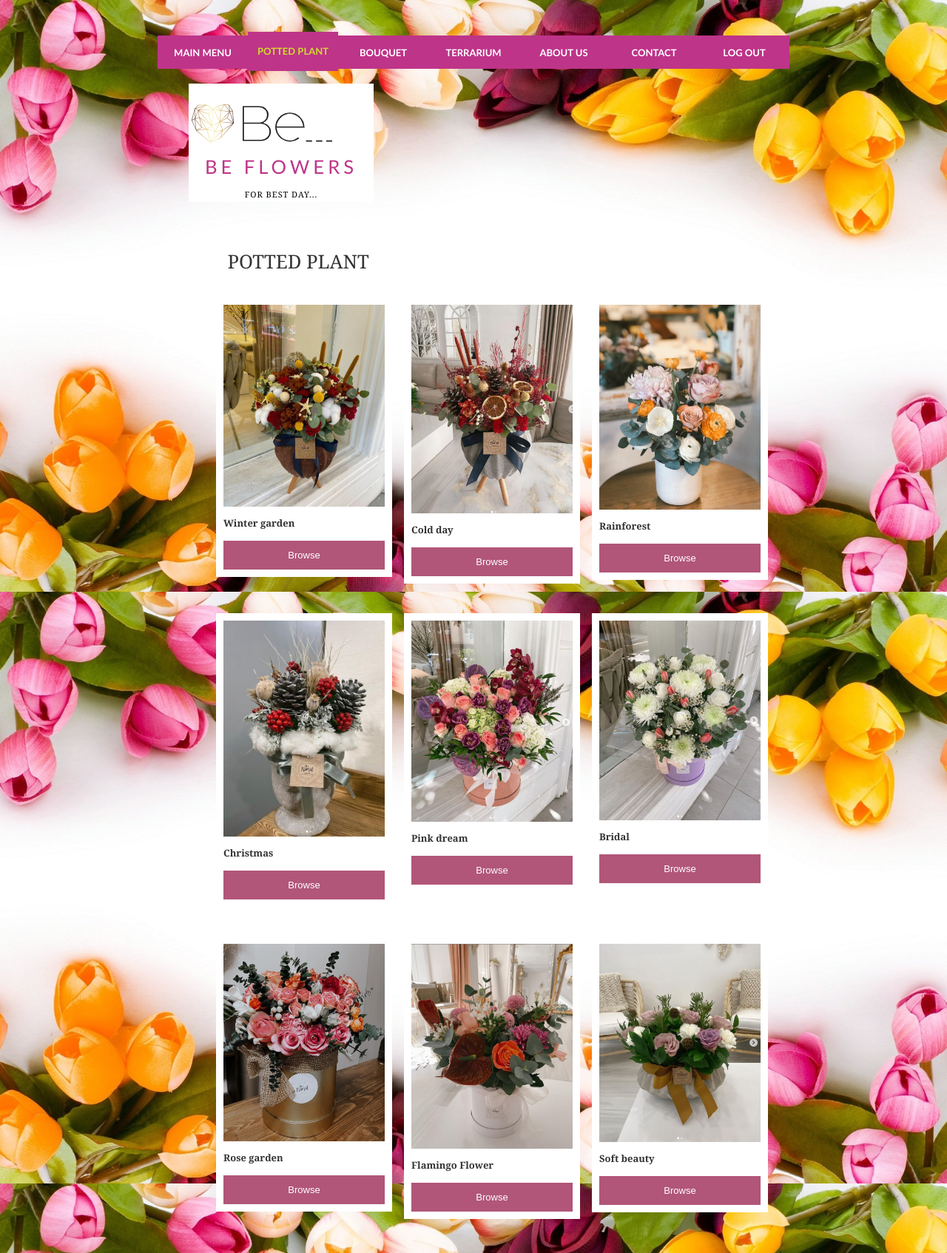
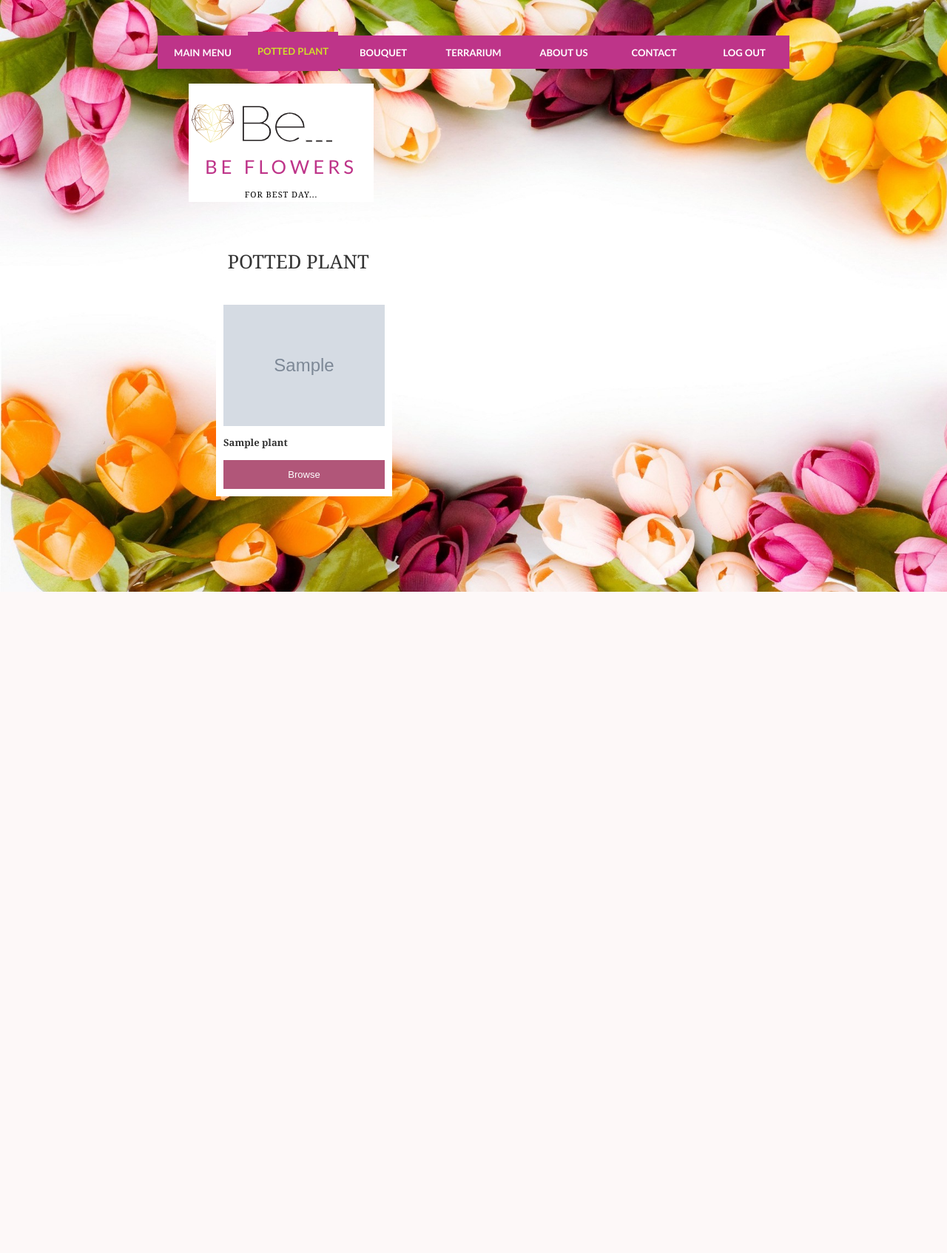
Before and after one commit to akcayilknur/web, a PHP site: the page made by saksı.php in a window 1280 px wide. Shown: the whole page at 74% size. After the commit the page ends 800 px from the top, so only its background shows below. Run offline with PHP 8.4, Linux system fonts and the light colour scheme; tables that the repository leaves empty or names only in its code hold one stand-in row (values such as "Sample post"); grey boxes marked "Sample" are stand-in pictures.

Commit message:
potted plants page connected to database

```diff
--- a/saksı.php
+++ b/saksı.php
@@ -1,3 +1,13 @@
+<?php
+// Include the database configuration file
+include 'config.php';
+$conn = OpenCon();
+
+?>
+
+
+
+
 <html>
 
 <head>
@@ -37,103 +47,80 @@
         <br>
         <h1> &emsp;&emsp;&emsp;&emsp;&emsp;&emsp; &emsp;&emsp;&emsp;&emsp; POTTED PLANT</h1>
 
-
         <div class="row">
             <div class="column">
             </div>
+<?php
+        // Get images from the database
+$query = $conn->query("SELECT * FROM potted_plant LIMIT 0,3");
 
+if($query->num_rows > 0){
+    while($row = $query->fetch_assoc()){
+        $imageURL = 'saksı/'.$row["picture"];
+?>
             <div class="column">
                 <div class="content">
-                    <img src="saksı/saksı1.png" alt="Lights" style="width:100%">
-                    <h3>Winter garden</h3>
-                    <center><button onclick="window.location.href = 'PC-pottedplant-1.php';">Browse</button></center>
+                    <img src="<?php echo $imageURL; ?>" alt="Lights" style="width:100%">
+                    <h3><?php echo $row['flower_name']; ?></h3>
+                    <button onclick="window.location.href = 'PC-pottedplant-1.php';">Browse</button>
 
                 </div>
             </div>
-
-            <div class="column">
-                <div class="content">
-                    <img src="saksı/saksı2.png" alt="Nature" style="width:100%">
-                    <h3>Cold day</h3>
-                    <center><button onclick="window.location.href = 'https://www.google.com';">Browse</button></center>
-
-                </div>
-            </div>
-
-            <div class="column">
-                <div class="content">
-                    <img src="saksı/saksı3.png" alt="Mountains" style="width:100%">
-                    <h3>Rainforest</h3>
-                    <center><button onclick="window.location.href = 'https://www.google.com';">Browse</button></center>
-
-                </div>
-            </div>
-        </div>
-        <div class="row">
-            <div class="column">
-
-            </div>
-            <div class="column">
-                <div class="content">
-                    <img src="saksı/saksı4.png" alt="Lights" style="width:100%">
-                    <h3>Christmas</h3>
-                    <center><button onclick="window.location.href = 'https://www.google.com';">Browse</button></center>
-
-                </div>
-            </div>
-
-            <div class="column">
-                <div class="content">
-                    <img src="saksı/saksı5.png" alt="Nature" style="width:100%">
-                    <h3>Pink dream</h3>
-                    <center><button onclick="window.location.href = 'https://www.google.com';">Browse</button></center>
-
-                </div>
-            </div>
-
-            <div class="column">
-                <div class="content">
-                    <img src="saksı/saksı6.png" alt="Mountains" style="width:100%">
-                    <h3>Bridal</h3>
-                    <center><button onclick="window.location.href = 'https://www.google.com';">Browse</button></center>
-
-                </div>
-            </div>
+<?php }
+}else{ ?>
+    <!-- <p>No image(s) found...</p> -->
+<?php } ?>
         </div>
 
         <div class="row">
             <div class="column">
             </div>
+<?php
+        // Get images from the database
+$query = $conn->query("SELECT * FROM potted_plant LIMIT 3,3");
 
+if($query->num_rows > 0){
+    while($row = $query->fetch_assoc()){
+        $imageURL = 'saksı/'.$row["picture"];
+?>
             <div class="column">
                 <div class="content">
-                    <img src="saksı/buket7.png" alt="Lights" style="width:100%">
-                    <h3>Rose garden</h3>
-                    <center><button onclick="window.location.href = 'https://www.google.com';">Browse</button></center>
+                    <img src="<?php echo $imageURL; ?>" alt="Lights" style="width:100%">
+                    <h3><?php echo $row['flower_name']; ?></h3>
+                    <button onclick="window.location.href = 'PC-pottedplant-1.php';">Browse</button>
 
                 </div>
             </div>
+<?php }
+}else{ ?>
+    <!-- <p>No image(s) found...</p> -->
+<?php } ?>
+        </div>
 
+        <div class="row">
+            <div class="column">
+            </div>
+<?php
+        // Get images from the database
+$query = $conn->query("SELECT * FROM potted_plant LIMIT 6,3");
+
+if($query->num_rows > 0){
+    while($row = $query->fetch_assoc()){
+        $imageURL = 'saksı/'.$row["picture"];
+?>
             <div class="column">
                 <div class="content">
-                    <img src="saksı/saksı8.png" alt="Nature" style="width:100%">
-                    <h3> Flamingo Flower</h3>
-                    <center><button onclick="window.location.href = 'https://www.google.com';">Browse</button></center>
+                    <img src="<?php echo $imageURL; ?>" alt="Lights" style="width:100%">
+                    <h3><?php echo $row['flower_name']; ?></h3>
+                    <button onclick="window.location.href = 'PC-pottedplant-1.php';">Browse</button>
 
                 </div>
             </div>
-
-            <div class="column">
-                <div class="content">
-                    <img src="saksı/saksı9.png" alt="Mountains" style="width:100%">
-                    <h3>Soft beauty</h3>
-                    <center><button onclick="window.location.href = 'https://www.google.com';">Browse</button></center>
-
-                </div>
-            </div>
-
+<?php }
+}else{ ?>
+    <!-- <p>No image(s) found...</p> -->
+<?php } ?>
         </div>
-
 
 
     </div>
```
Also changed, not shown: create.php (added, +88 -0 lines), insertFlowers.php (added, +27 -0 lines), insertPotPlant.php (added, +27 -0 lines), buket/buket9.png (renamed from buket/buket 9.png), saksı/saksı7.png (renamed from saksı/buket7.png).
